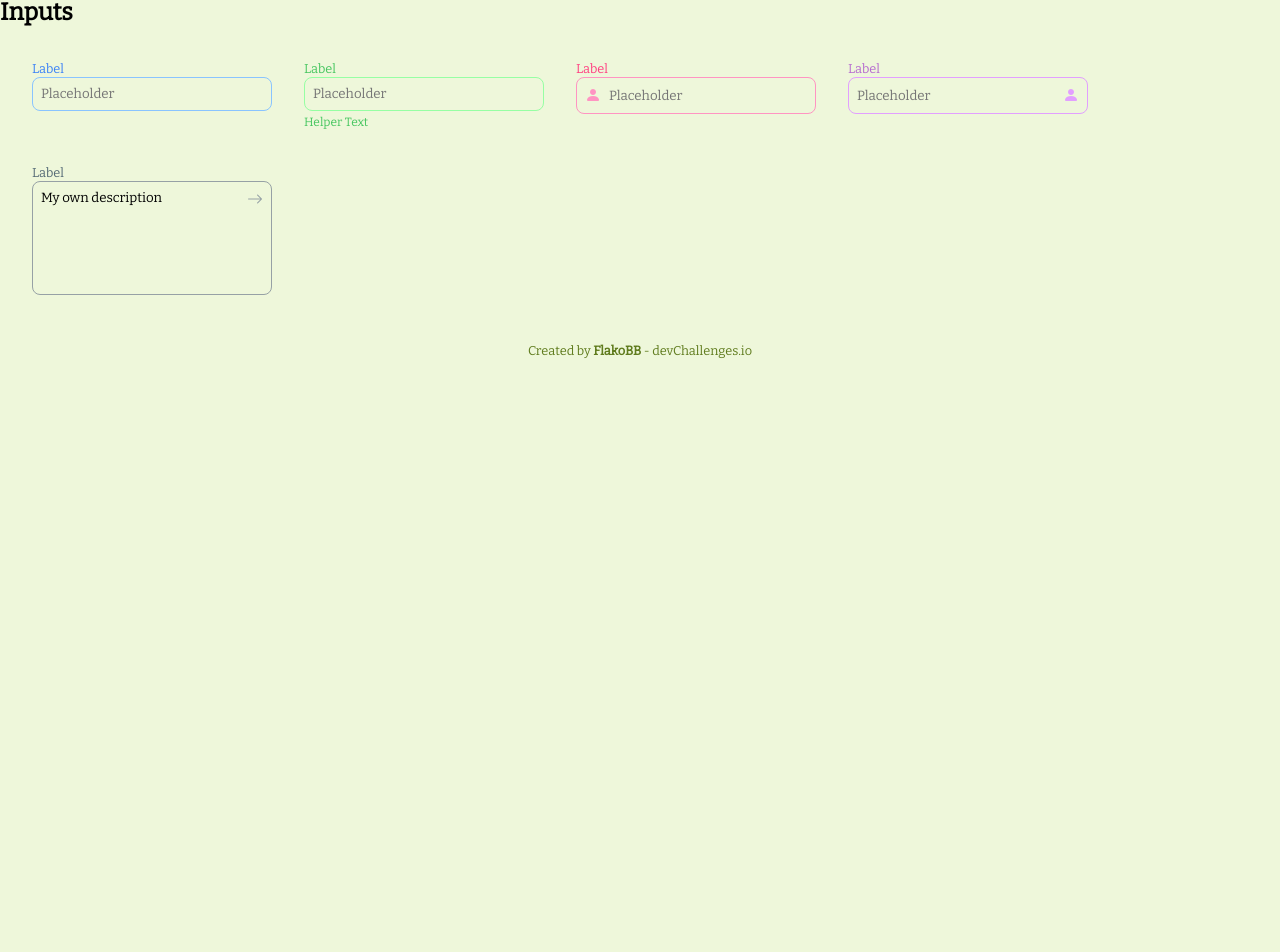
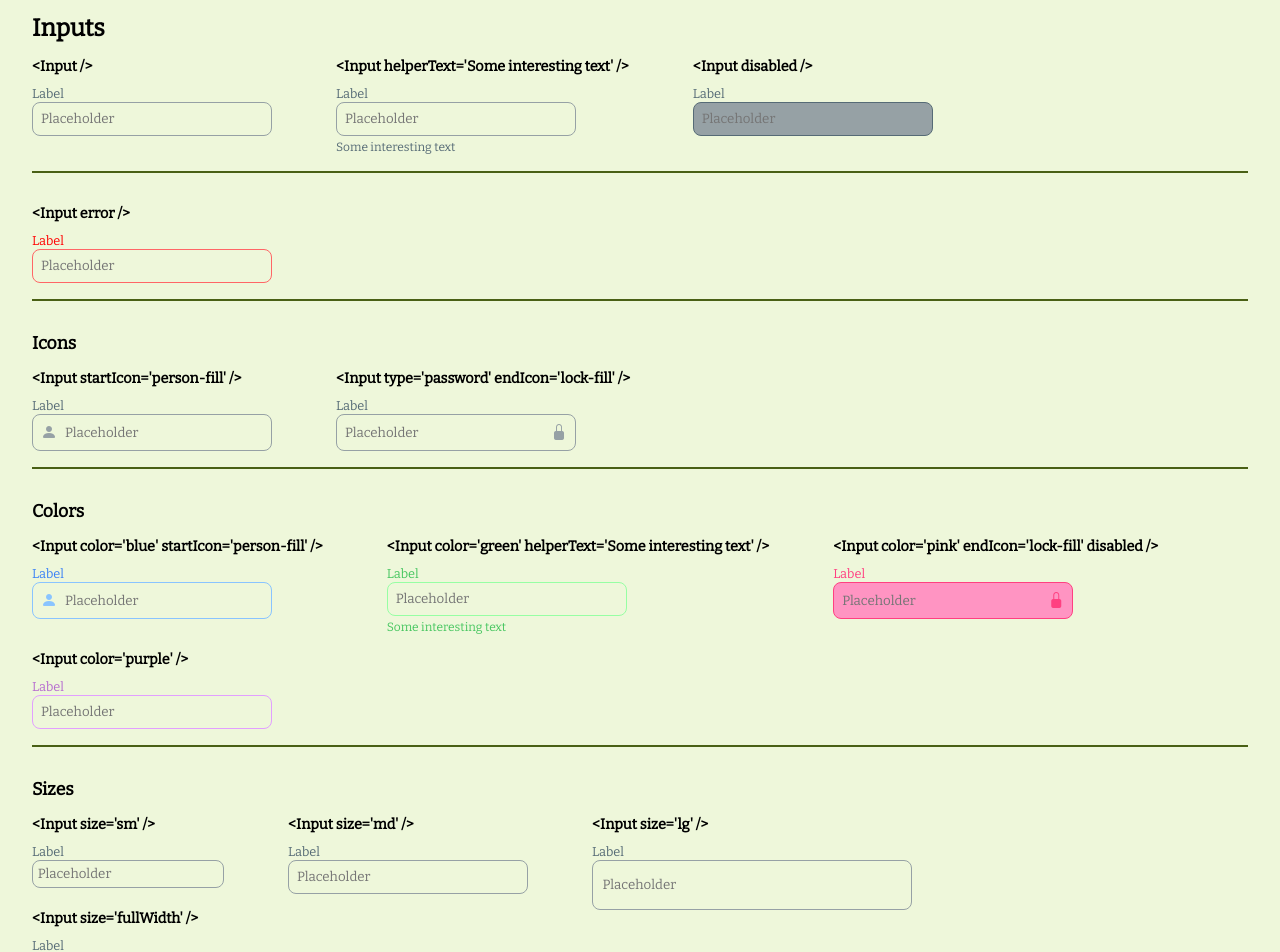
Before and after one commit to FlakoBB/reusable-components, a React app: page /inputs in a window 1280 px wide. Shown: the part 132-1084 px from the top of the page. Before the commit the page ends 800 px from the top, so only its background shows below. Built offline with nearby package versions, Linux system fonts and the light colour scheme.

Commit message:
Challenge 2 completed

```diff
--- a/src/components/Input.jsx
+++ b/src/components/Input.jsx
@@ -10,10 +10,19 @@ const COLORS = {
   PURPLE: 'purple'
 }
 
-const Input = ({ id, label, placeholder, value, helperText, startIcon, endIcon, color, multiline, rows }) => {
+const SIZES = {
+  SMALL: 'sm',
+  MEDIUM: 'md',
+  LARGE: 'lg',
+  FULLW: 'fullWidth'
+}
+
+const Input = ({ id, type, name, required, size, label, placeholder, value, helperText, startIcon, endIcon, color, error, multiline, rows, disabled }) => {
   const [isFocus, setIsFocus] = useState(false)
   const [inputValue, setInputValue] = useState(value)
   const [inputColor, setInputColor] = useState(color)
+  const [isError, setIsError] = useState('')
+  const [newSize, setNewSize] = useState('')
 
   const getColor = (clr) => {
     switch (clr) {
@@ -34,8 +43,33 @@ const Input = ({ id, label, placeholder, value, helperText, startIcon, endIcon,
     }
   }
 
+  const getSize = (sz) => {
+    switch (sz) {
+      case SIZES.SMALL:
+        setNewSize(styles.sm)
+        break
+      case SIZES.MEDIUM:
+        setNewSize(styles.md)
+        break
+      case SIZES.LARGE:
+        setNewSize(styles.lg)
+        break
+      case SIZES.FULLW:
+        setNewSize(styles.fullWidth)
+        break
+      default:
+        setNewSize(styles.md)
+    }
+  }
+
   useEffect(() => {
     getColor(color)
+
+    if (error) {
+      setIsError(styles.error)
+    }
+
+    getSize(size)
   }, [])
 
   const handleFocus = () => {
@@ -54,7 +88,7 @@ const Input = ({ id, label, placeholder, value, helperText, startIcon, endIcon,
   }
 
   return (
-    <div className={`${styles.inputGroup} ${isFocus && styles.focus} ${inputColor}`}>
+    <div className={`${styles.inputGroup} ${isFocus && styles.focus} ${inputColor} ${isError} ${newSize}`}>
       <label htmlFor={id} className={styles.label}>{label}</label>
       <div className={styles.fieldContainer}>
         {
@@ -64,20 +98,27 @@ const Input = ({ id, label, placeholder, value, helperText, startIcon, endIcon,
           !multiline
             ? <input
                 id={id}
+                type={type}
+                name={name}
                 placeholder={placeholder}
                 value={inputValue}
                 onFocus={handleFocus}
                 onBlur={handleBlur}
                 onChange={handleInputValue}
+                disabled={disabled}
+                required={required}
               />
             : <textarea
                 id={id}
+                name={name}
                 placeholder={placeholder}
                 value={inputValue}
                 rows={rows}
                 onFocus={handleFocus}
                 onBlur={handleBlur}
                 onChange={handleInputValue}
+                disabled={disabled}
+                required={required}
               />
         }
         {
@@ -93,6 +134,8 @@ const Input = ({ id, label, placeholder, value, helperText, startIcon, endIcon,
 
 Input.propTypes = {
   id: PropTypes.string,
+  type: PropTypes.string,
+  name: PropTypes.string,
   label: PropTypes.string,
   placeholder: PropTypes.string,
   value: PropTypes.string,
@@ -101,15 +144,21 @@ Input.propTypes = {
   endIcon: PropTypes.string,
   color: PropTypes.string,
   multiline: PropTypes.bool,
-  rows: PropTypes.string
+  rows: PropTypes.string,
+  disabled: PropTypes.bool,
+  required: PropTypes.bool
 }
 
 Input.defaultProps = {
   label: 'Label',
+  type: 'text',
+  name: '',
   placeholder: 'Placeholder',
   value: '',
   color: '',
-  rows: '4'
+  rows: '4',
+  disabled: false,
+  required: false
 }
 
 export default Input
--- a/src/components/InputsSection.jsx
+++ b/src/components/InputsSection.jsx
@@ -2,16 +2,103 @@ import Input from './Input.jsx'
 
 const InputsSection = () => {
   return (
-    <div>
-      <h2>Inputs</h2>
-      <div className='temporalContainer'>
-        <Input id='gua' color='blue' />
-        <Input id='dos' helperText='Helper Text' color='green' />
-        <Input id='tres' startIcon='person-fill' color='pink' />
-        <Input id='cuatro' endIcon='person-fill' color='purple' />
-        <Input id='cinco' endIcon='arrow-right' value='My own description' multiline rows='6' />
-      </div>
-    </div>
+    <section className='container'>
+      <h2 className='container__title'>Inputs</h2>
+      <main>
+        <article className='type_container'>
+          <div className='rowContent'>
+            <div>
+              <h4 className='syntaxis'><code>&lt;Input /&gt;</code></h4>
+              <Input />
+            </div>
+            <div>
+              <h4 className='syntaxis'><code>&lt;Input helperText='Some interesting text' /&gt;</code></h4>
+              <Input helperText='Some interesting text' />
+            </div>
+            <div>
+              <h4 className='syntaxis'><code>&lt;Input disabled /&gt;</code></h4>
+              <Input disabled />
+            </div>
+          </div>
+        </article>
+        <article className='type_container'>
+          <div>
+            <h4 className='syntaxis'><code>&lt;Input error /&gt;</code></h4>
+            <Input error />
+          </div>
+        </article>
+        <article className='type_container'>
+          <h3 className='typeTitle'>Icons</h3>
+          <div className='rowContent'>
+            <div>
+              <h4 className='syntaxis'><code>&lt;Input startIcon='person-fill' /&gt;</code></h4>
+              <Input startIcon='person-fill' />
+            </div>
+            <div>
+              <h4 className='syntaxis'><code>&lt;Input type='password' endIcon='lock-fill' /&gt;</code></h4>
+              <Input type='password' endIcon='lock-fill' />
+            </div>
+          </div>
+        </article>
+        <article className='type_container'>
+          <h3 className='typeTitle'>Colors</h3>
+          <div className='rowContent'>
+            <div>
+              <h4 className='syntaxis'><code>&lt;Input color='blue' startIcon='person-fill' /&gt;</code></h4>
+              <Input color='blue' startIcon='person-fill' />
+            </div>
+            <div>
+              <h4 className='syntaxis'><code>&lt;Input color='green' helperText='Some interesting text' /&gt;</code></h4>
+              <Input color='green' helperText='Some interesting text' />
+            </div>
+            <div>
+              <h4 className='syntaxis'><code>&lt;Input color='pink' endIcon='lock-fill' disabled /&gt;</code></h4>
+              <Input color='pink' endIcon='lock-fill' disabled />
+            </div>
+            <div>
+              <h4 className='syntaxis'><code>&lt;Input color='purple' /&gt;</code></h4>
+              <Input color='purple' />
+            </div>
+          </div>
+        </article>
+        <article className='type_container'>
+          <h3 className='typeTitle'>Sizes</h3>
+          <div className='rowContent'>
+            <div>
+              <h4 className='syntaxis'><code>&lt;Input size='sm' /&gt;</code></h4>
+              <Input size='sm' />
+            </div>
+            <div>
+              <h4 className='syntaxis'><code>&lt;Input size='md' /&gt;</code></h4>
+              <Input size='md' />
+            </div>
+            <div>
+              <h4 className='syntaxis'><code>&lt;Input size='lg' /&gt;</code></h4>
+              <Input size='lg' />
+            </div>
+          </div>
+          <h4 className='syntaxis'><code>&lt;Input size='fullWidth' /&gt;</code></h4>
+          <Input size='fullWidth' />
+        </article>
+        <article className='type_container'>
+          <h3 className='typeTitle'>Multiline</h3>
+          <div className='rowContent'>
+            <div>
+              <h4 className='syntaxis'><code>&lt;Input multiline /&gt;</code></h4>
+              <Input multiline />
+            </div>
+            <div>
+              <h4 className='syntaxis'><code>&lt;Input multiline rows='10' /&gt;</code></h4>
+              <Input multiline rows='10' />
+            </div>
+            <div>
+              <h4 className='syntaxis'><code>&lt;Input multiline disabled /&gt;</code></h4>
+              <Input multiline disabled />
+            </div>
+          </div>
+        </article>
+      </main>
+    </section>
   )
 }
 
--- a/src/styles/globals.css
+++ b/src/styles/globals.css
@@ -11,14 +11,6 @@ html,
 body {
   min-height: 100dvh;
   background-color: #eef7da;
-}
-
-/*  ToDo: Eliminar .temporalContainer */
-.temporalContainer {
-  display: flex;
-  flex-wrap: wrap;
-  gap: 2rem;
-  padding: 2rem;
 }
 
 .mainHeader {
@@ -91,7 +83,7 @@ body {
   flex-wrap: wrap;
   align-items: flex-start;
   justify-content: flex-start;
-  gap: 4rem;
+  gap: 1rem 4rem;
 }
 
 .typeTitle {
--- a/src/styles/inputs.module.css
+++ b/src/styles/inputs.module.css
@@ -1,6 +1,7 @@
 :root {
   --label: #566b76;
   --border: #96a1a5;
+  --disabled: #96a1a5;
   --hover: #35484F;
   --focus: #566b76;
   --blue1: #89C4FF;
@@ -15,6 +16,9 @@
   --purple1: #E29FFF;
   --purple2: #B66CCF;
   --purple3: #813E9F;
+  --error1: #FF6666;
+  --error2: #FF0000;
+  --error3: #990000;
 }
 
 /* ? Colors */
@@ -46,12 +50,40 @@
   --focus: var(--purple2);
 }
 
+.error {
+  --label: var(--error2);
+  --border: var(--error1);
+  --hover: var(--error3);
+  --focus: var(--error2);
+}
+
+/* ? Sizes */
+.sm {
+  --width: 12rem;
+  --padding: .3rem;
+}
+
+.md {
+  --width: 15rem;
+  --padding: .5rem;
+}
+
+.lg {
+  --width: 20rem;
+  --padding: 1rem .6rem;
+}
+
+.fullWidth {
+  --width: 100%;
+  --padding: 1rem .5rem;
+}
 
 /* ? Generals */
 
 .label {
   color: var(--label);
   font-size: .8rem;
+  font-weight: 500;
 }
 
 .fieldContainer {
@@ -59,10 +91,10 @@
   align-items: center;
   justify-content: space-between;
   gap: .5rem;
-  min-width: 15rem;
+  width: var(--width);
   border: 1px solid var(--border);
   border-radius: .5rem;
-  padding: .5rem;
+  padding: var(--padding);
 }
 
 .fieldContainer i {
@@ -86,8 +118,7 @@
   outline: none;
 }
 
-.fieldContainer textarea ~ i,
-.fieldContainer i ~ textarea {
+.fieldContainer:has(textarea) i  {
   align-self: flex-start;
 }
 
@@ -95,3 +126,18 @@
   color: var(--label);
   font-size: .75rem;
 }
+
+/* ? Disabled */
+.fieldContainer:has(:is(input, textarea)[disabled]) {
+  background-color: var(--border);
+  border-color: var(--focus);
+  cursor: not-allowed;
+}
+
+.fieldContainer:has(:is(input, textarea)[disabled]) :is(input, textarea) {
+  cursor: not-allowed;
+}
+
+.fieldContainer:has(:is(input, textarea)[disabled]) i {
+  color: var(--focus);
+}
```
